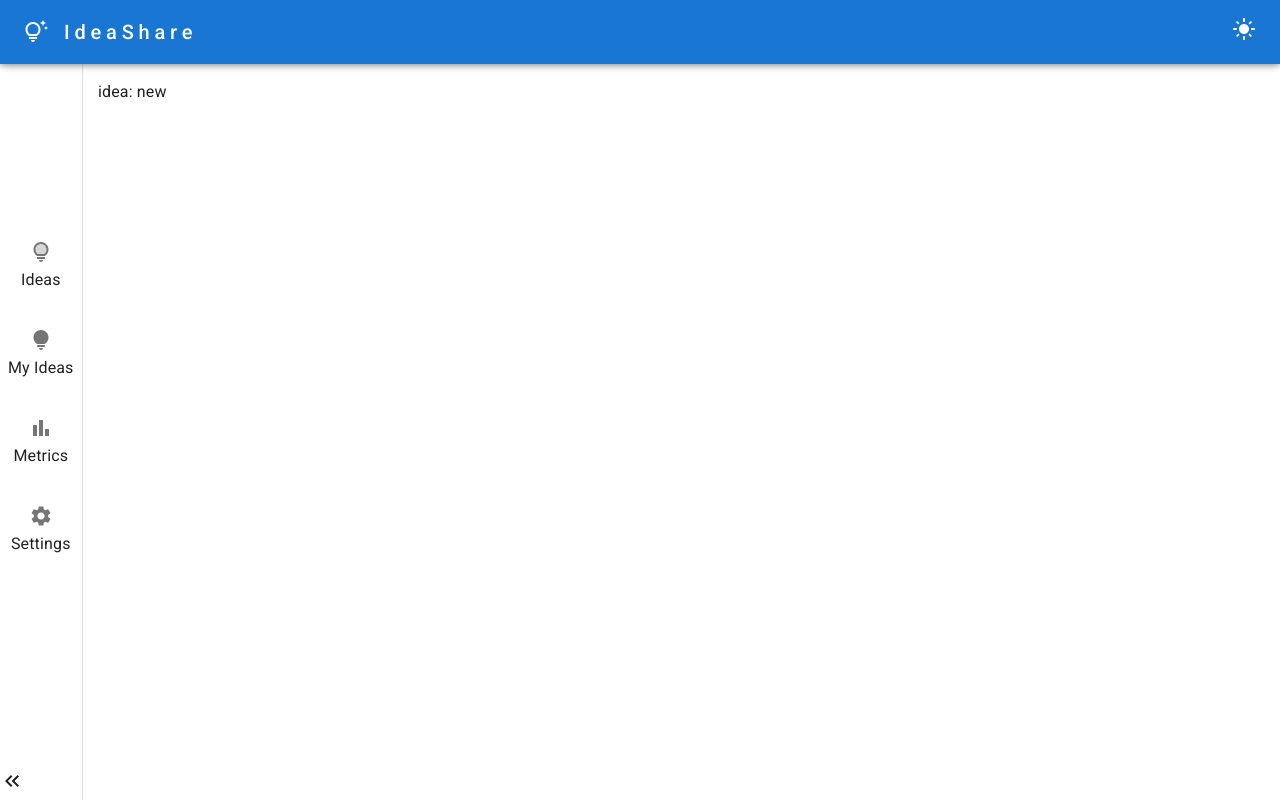
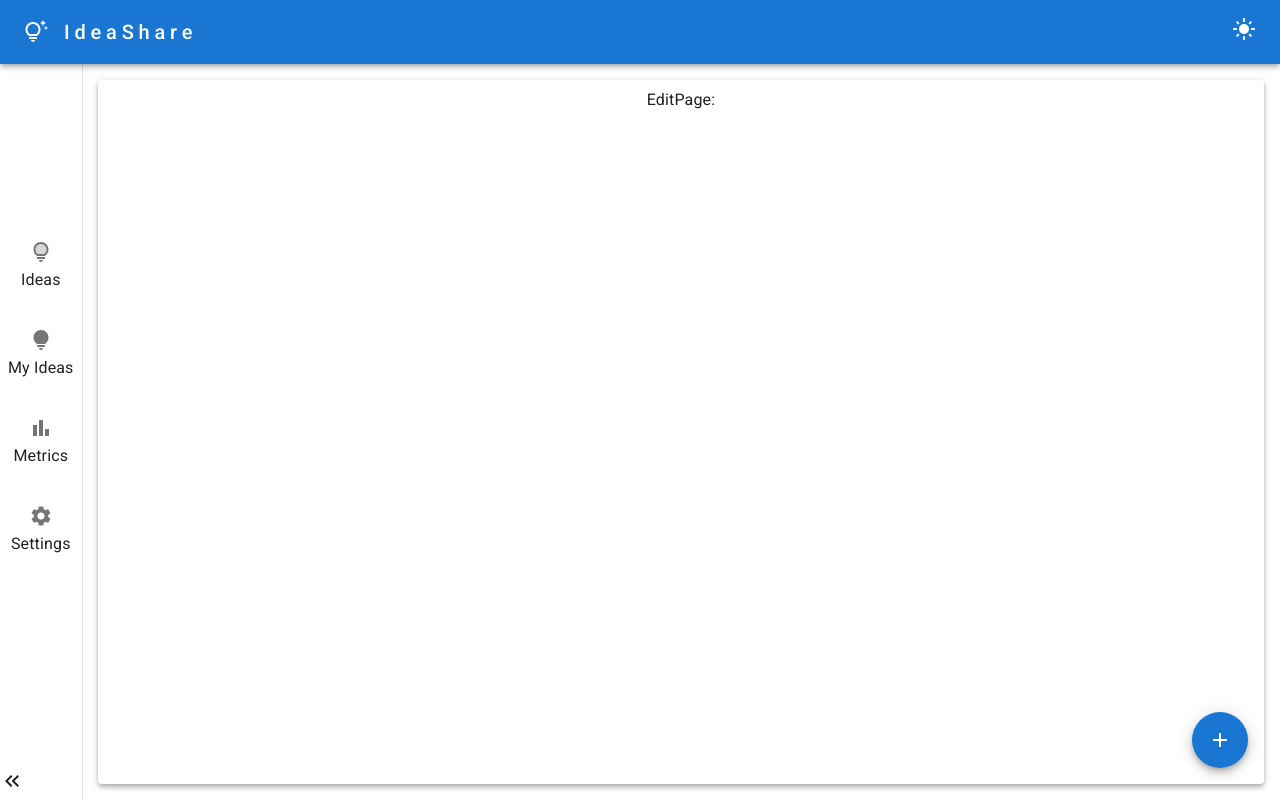
Before and after one commit to ThomasAK/ideaShare, a React (Vite) app in the folder ui/: page /idea/new in a window 1280 px wide. Built offline with nearby package versions, Linux system fonts and the light colour scheme.

Commit message:
implement common page structure to ensure a consistent experience add editPage

```diff
--- a/ui/src/App.tsx
+++ b/ui/src/App.tsx
@@ -1,61 +1,72 @@
 import { JSX } from 'react'
-import { CssBaseline, ThemeProvider, createTheme } from '@mui/material'
+import { createTheme, CssBaseline, ThemeProvider } from '@mui/material'
 import Layout from './component/Layout.tsx'
 import { Pages } from './page.ts'
 import LightbulbTwoToneIcon from '@mui/icons-material/LightbulbTwoTone'
 import LightbulbRoundedIcon from '@mui/icons-material/LightbulbRounded'
 import BarChartIcon from '@mui/icons-material/BarChart'
 import SettingsIcon from '@mui/icons-material/Settings'
-import { BrowserRouter, Route, Routes } from 'react-router-dom'
+import { BrowserRouter } from 'react-router-dom'
 import ListPage from './pages/ListPage.tsx'
 import IdeaPage from './pages/IdeaPage.tsx'
 import MetricsPage from './pages/MetricsPage.tsx'
 import SettingsPage from './pages/SettingsPage.tsx'
+import EditIdeaPage from "./pages/EditIdeaPage.tsx";
+import Page from "./component/Page.tsx";
 
-const theme = createTheme({ colorSchemes: { dark: true } })
+const theme = createTheme({colorSchemes: {dark: true}})
+
 
 const appPages: Pages = [
   {
     name: 'Ideas',
-    icon: <LightbulbTwoToneIcon />,
+    icon: <LightbulbTwoToneIcon/>,
     path: '/',
-    element: <ListPage />,
+    element: <ListPage/>,
     errorElement: <div>Page Not Found</div>
   },
   {
     name: 'My Ideas',
-    icon: <LightbulbRoundedIcon />,
+    icon: <LightbulbRoundedIcon/>,
     path: '/my-ideas',
-    element: <ListPage currentUser />
+    element: <ListPage currentUser/>
   },
   {
     name: 'Metrics',
-    icon: <BarChartIcon />,
+    icon: <BarChartIcon/>,
     path: '/metrics',
-    element: <MetricsPage />
+    element: <MetricsPage/>
   },
   {
     name: 'Settings',
-    icon: <SettingsIcon />,
+    icon: <SettingsIcon/>,
     path: '/settings',
-    element: <SettingsPage />
+    element: <SettingsPage/>
+  },
+  {
+    name: 'NewIdea',
+    path: '/idea/new',
+    element: <EditIdeaPage isNew={true}/>
+  },
+  {
+    name: 'EditIdea',
+    path: '/idea/:id/edit',
+    element: <EditIdeaPage/>
   },
   {
     name: 'Idea',
     path: '/idea/:id',
-    element: <IdeaPage />
+    element: <IdeaPage/>
   }
 ]
 
-function App (): JSX.Element {
+function App(): JSX.Element {
   return (
     <ThemeProvider theme={theme} disableTransitionOnChange>
       <BrowserRouter>
-        <CssBaseline enableColorScheme />
-        <Layout pages={appPages} />
-        <Routes>
-          {appPages.map(p => <Route key={p.path} path={p.path} element={p.element} errorElement={p.errorElement} />)}
-        </Routes>
+        <CssBaseline enableColorScheme/>
+        <Layout pages={appPages}/>
+        <Page pages={appPages}/>
       </BrowserRouter>
     </ThemeProvider>
   )
--- a/ui/src/component/Layout.tsx
+++ b/ui/src/component/Layout.tsx
@@ -10,7 +10,9 @@ import {
   ListItemIcon,
   ListItemText,
   Toolbar,
-  Typography
+  Typography,
+  useMediaQuery,
+  useTheme
 } from '@mui/material'
 import TipsAndUpdatesOutlinedIcon from '@mui/icons-material/TipsAndUpdatesOutlined'
 import { Pages } from '../page.ts'
@@ -21,19 +23,27 @@ import { useNavigate } from 'react-router-dom'
 export default function Layout ({ pages }: { pages: Pages }): JSX.Element {
   const [collapsed, setCollapsed]: [boolean, Function] = useState(false)
   const navigate = useNavigate()
+  const theme = useTheme()
+  const isSmall = useMediaQuery(theme.breakpoints.down('sm'))
+  const root = document.getElementById('root') || document.createElement('div');
+  if (isSmall){
+    root.style.marginTop = '56px'
+  } else {
+    root.style.marginTop = '64px'
+  }
   function handleCollapse (): void {
     setCollapsed(!collapsed)
     if (!collapsed) {
-      // @ts-expect-error
-      document.getElementById('root').style.marginLeft = '40px'
+      root.style.marginLeft = '40px'
     } else {
-      // @ts-expect-error
-      document.getElementById('root').style.marginLeft = '82px'
+      root.style.marginLeft = '82px'
     }
   }
   function handleNavigate (path: string): void {
     navigate(path)
   }
+
+
   return (
     <div>
       <AppBar sx={{ zIndex: '20000' }}>
@@ -69,6 +79,7 @@ export default function Layout ({ pages }: { pages: Pages }): JSX.Element {
           {collapsed ? <KeyboardDoubleArrowRightIcon /> : <KeyboardDoubleArrowLeftIcon />}
         </div>
       </Drawer>
+
     </div>
   )
 }
--- /dev/null
+++ b/ui/src/component/Page.tsx
@@ -0,0 +1,26 @@
+import { ReactNode } from "react";
+import { Route, Routes, useNavigate } from "react-router-dom";
+import { Fab, Paper } from "@mui/material";
+import { Add } from "@mui/icons-material";
+import { Pages } from "../page.ts";
+
+export default function Page({pages}: { pages: Pages }): ReactNode {
+  const navigate = useNavigate()
+  return (
+    <div className="page">
+      <Paper id="edit-idea-page" sx={{width: '100%', height: '100%', position: 'relative'}} elevation={4}>
+        <Routes>
+          {pages.map(p => <Route key={p.path} path={p.path} element={p.element} errorElement={p.errorElement}/>)}
+        </Routes>
+        <Fab color="primary" size="large" aria-label="new idea"
+             sx={{position: 'absolute', bottom: 16, right: 16}}
+             onClick={function handleAdd() {
+               navigate("/idea/new")
+             }}
+        >
+          <Add/>
+        </Fab>
+      </Paper>
+    </div>
+  )
+}
--- a/ui/src/index.css
+++ b/ui/src/index.css
@@ -10,9 +10,25 @@ body {
 }
 
 #root {
-  max-width: 1280px;
   margin-top: 64px;
   margin-left: 82px;
   padding: 1rem;
   width: 100%;
+  display: flex;
+  place-items: center;
 }
+
+.page{
+  display: flex;
+  place-content: center;
+  width: 100%;
+  height: 100%;
+}
+.page > * {
+  display: flex;
+  place-content: center;
+  padding: .5rem;
+  width: 100%;
+  height: 100%;
+  max-width: 1280px;
+}
--- /dev/null
+++ b/ui/src/pages/EditIdeaPage.tsx
@@ -0,0 +1,9 @@
+import {ReactNode} from 'react'
+
+export default function EditIdeaPage({isNew}: {isNew?: boolean}): ReactNode {
+  return (
+    <div>
+      EditPage: {isNew}
+    </div>
+  )
+}
```
